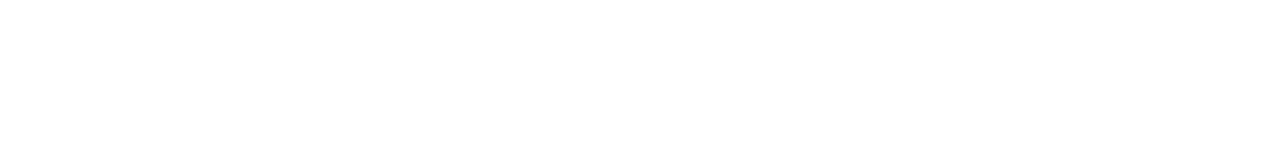
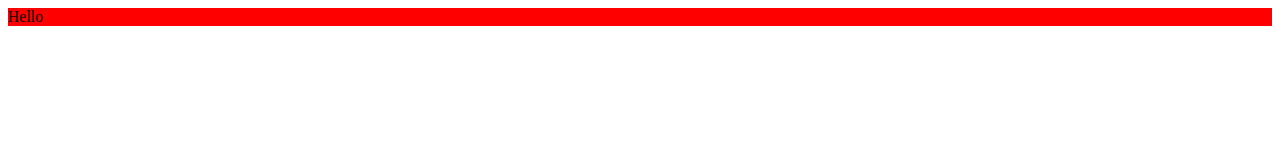
Before and after one commit to ctdc0208/Todo-List, a website built with webpack: page dist/index.html in a window 1280 px wide. Built offline with nearby package versions, Linux system fonts and the light colour scheme.

```diff
--- a/src/index.js
+++ b/src/index.js
@@ -1,11 +1,9 @@
 import './style.css';
 
- function component() {
-   const element = document.createElement('div');
+// get html element id="content"
+const content = document.getElementById('content');
 
-   element.classList.add('hello');
-
-   return element;
- }
-
- document.body.appendChild(component());
+const background = document.createElement('div');
+background.classList.add('background');
+background.textContent = 'Hello',
+content.appendChild(background);
--- a/src/style.css
+++ b/src/style.css
@@ -1,3 +1,7 @@
-.hello {
-  color: red;
+.background {
+  background-color: red;
 }
+
+#content {
+  background-color: red;
+}
--- a/webpack.config.js
+++ b/webpack.config.js
@@ -1,6 +1,7 @@
 const path = require('path');
 
 module.exports = {
+  mode: 'development',
   entry: './src/index.js',
   output: {
     filename: 'main.js',
```
Also changed, not shown: dist/main.js.
